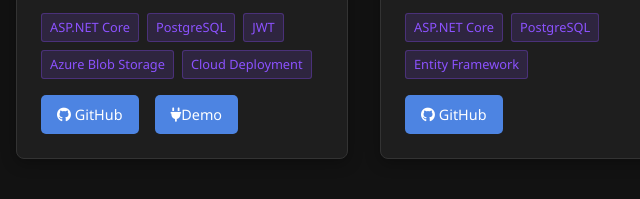
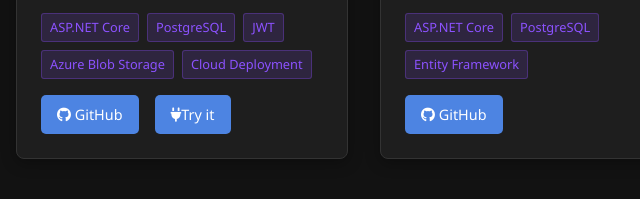
Before and after one commit to novosel2/novosel2.github.io, a plain HTML site: page index.html in a window 1280 px wide. Shown: the part 1221-1420 px from the top of the page, 94-734 px from the left. Drawn offline with Linux system fonts and the light colour scheme.

Commit message:
Added our website to the project links

```diff
--- a/index.html
+++ b/index.html
@@ -339,7 +339,7 @@
                         </div>
                         <div class="project-links">
                             <a href="https://github.com/novosel2/snetapi" target="_blank" class="project-link"><i class="fab fa-github"></i> GitHub</a>
-                            <a href="https://snetapi-evgqgtdcc0b6a2e9.germanywestcentral-01.azurewebsites.net/swagger/index.html" target="_blank" class="project-link"><i class="fas fa-plug"></i>Demo</a>
+                            <a href="https://zavrsni-snet.vercel.app" target="_blank" class="project-link"><i class="fas fa-plug"></i>Try it</a>
                         </div>
                     </div>
                 </div>
```
